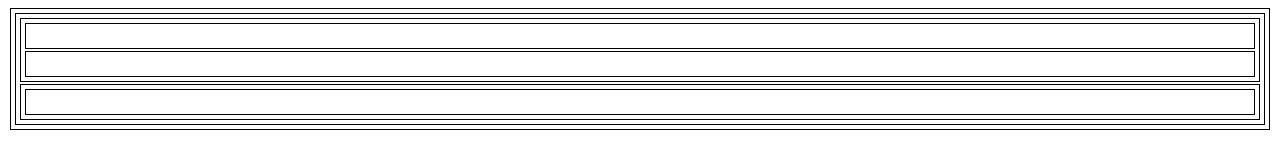
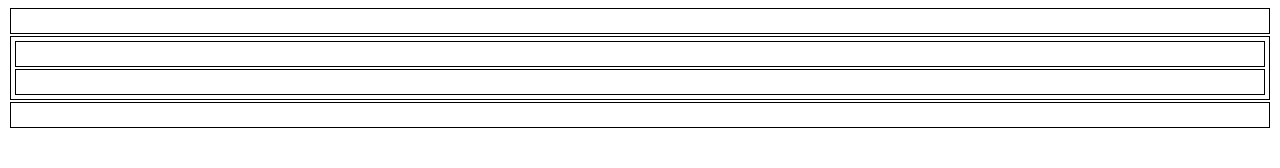
Before and after one commit to JoKrotosky/codealong5, a plain HTML site: page src/index.html in a window 1280 px wide. Drawn offline with Linux system fonts and the light colour scheme.

Commit message:
Wireframe change

```diff
--- a/src/index.html
+++ b/src/index.html
@@ -9,12 +9,12 @@
 </head>
 
 <body>
-    <header><header>
-        <main>
-            <section></section>
-            <section></section>
-</main>
-<footer><footer>
+    <header></header>
+    <main>
+        <section></section>
+        <section></section>
+    </main>
+    <footer></footer>
 </body>
 
 </html>
```
